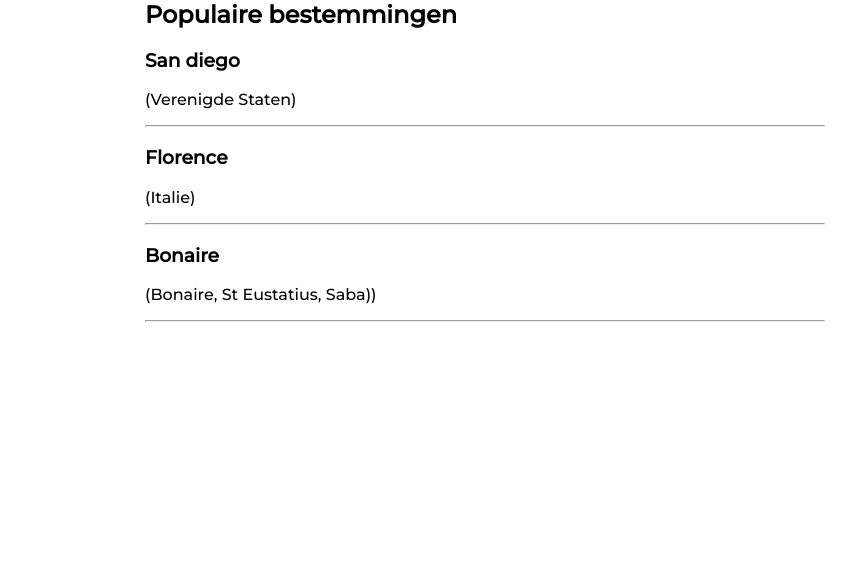
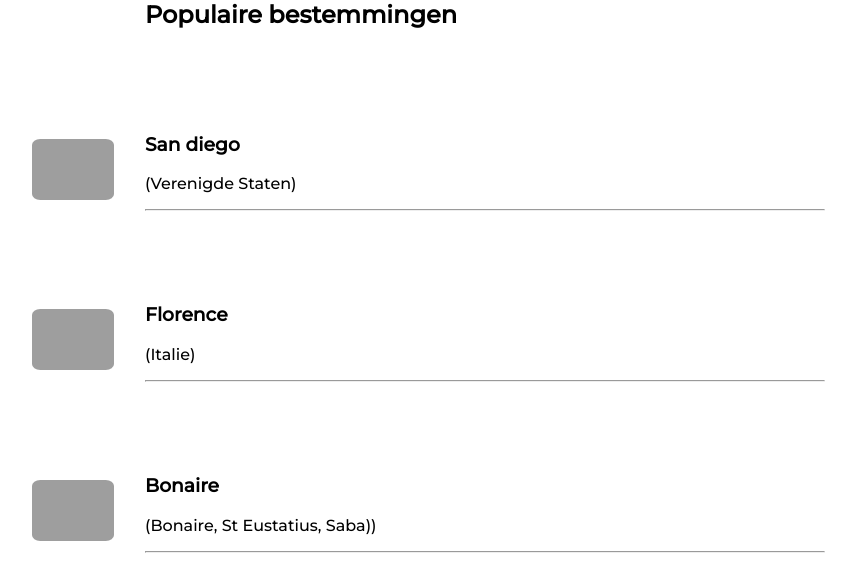
Before and after one commit to kw1c-KaddouriAdam/DevMasters, a PHP site: page / in a window 1280 px wide. Shown: the part 516-1077 px from the top of the page, without its empty margins (155-1011 px from the left). Before the commit the page ends 838 px from the top, so only its background shows below. Run offline with PHP 8.4, Linux system fonts and the light colour scheme; grey boxes are pictures that could not be loaded.

Commit message:
gedaan wat je vroeg alleen teveel witruimte

```diff
--- a/index.php
+++ b/index.php
@@ -60,6 +60,10 @@
             <h2>
                 Populaire bestemmingen
             </h2>
+            <div class="HeleVak">
+                <figure class="FotoInVak">
+                    <img src="images/Z07c-pbqstJ97-wv_is-san-diego-safe.jpg">
+                </figure>
                 <h3>
                    San diego
                 </h3>
@@ -67,6 +71,11 @@
                     (Verenigde Staten)
                 </p>
                 <hr>
+            </div>
+            <div class="HeleVak">
+                <figure class="FotoInVak">
+                    <img src="images/florence-uitzicht-vanaf-piazza-michelangelo.6.b958.jpg">
+                </figure>
                 <h3>
                     Florence
                 </h3>
@@ -74,6 +83,11 @@
                     (Italie)
                 </p>
                 <hr>
+            </div>
+            <div class="HeleVak">
+                <figure class="FotoInVak">
+                    <img src="images/1920_van-der-valk-plaza-island-residence-bonaire-overview.jpg">
+                </figure>
                 <h3>
                     Bonaire
                 </h3>
--- a/styles/style.css
+++ b/styles/style.css
@@ -121,3 +121,31 @@ ul
     margin-left: 300px;
     margin-right: 300px;
 }
+
+/*
+HeleVak
+{
+    padding-top: -50px;????????????????????
+}
+*/
+
+.HeleVak:hover
+{
+    transform: scale(1.05); /* Zorgt ervoor dat de div iets groter wordt */
+    box-shadow: 0px 4px 10px rgba(0, 0, 0, 0.2); /* Geeft een schaduw */
+    background-color: whitesmoke; /* Maakt de achtegrond wat donkerder */
+}
+
+.FotoInVak
+{
+    position: relative;
+    top: 90px;
+    right: 125px;
+}
+
+.FotoInVak img
+{
+    width: 12%;
+    height: 12%;
+    border-radius: 10%;
+}
```
Lines whose indentation alone changed are shown as unchanged.
